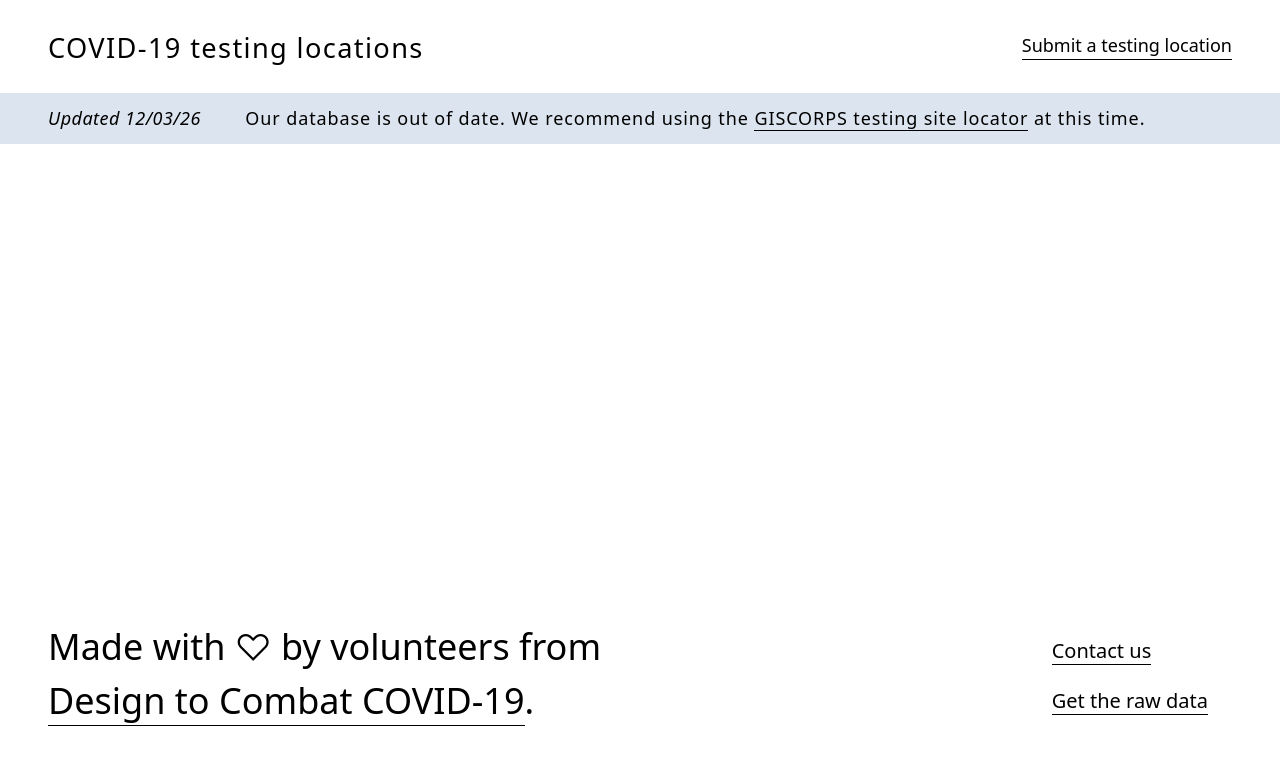
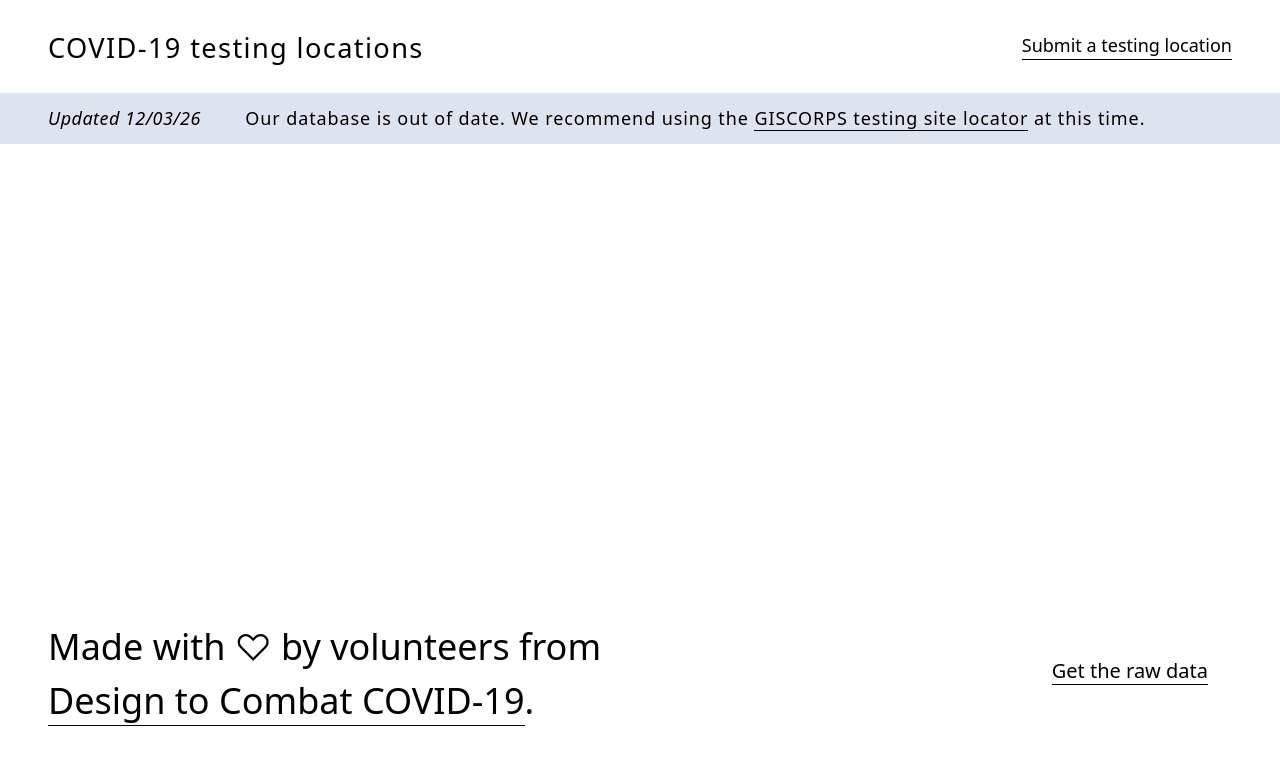
Before and after one commit to designtocombatcovid19/testinglocations, an Eleventy site: page src/index.njk in a window 1280 px wide. Built offline with nearby package versions, Linux system fonts and the light colour scheme; Eleventy itself is replaced by a stand-in of ours; files that its build step writes are made by us from their sources.

Commit message:
Update footer.njk

```diff
--- a/src/includes/footer.njk
+++ b/src/includes/footer.njk
@@ -7,7 +7,7 @@
     </div>
     <div class="flex pb-8 pr-6 mt-4 sm:pb-0 sm:py-6 md:py-0 md:mt-3 md:ml-4">
       <div class="block text-xl font-light">
-        <p class="pb-5 sm:pt-1"><a class="border-b border-black hover:text-gray-500" href="mailto:locations@designtocombatcovid19.com?subject=COVID-19%20Test%20Finder">Contact us</a></p>
+        <p class="pb-5 sm:pt-1"></p>
         <p class="pb-5"><a class="border-b border-black hover:text-gray-500" href="/data-pre/locations.json">Get the raw data</a></p>
       </div>
     </div>
```
